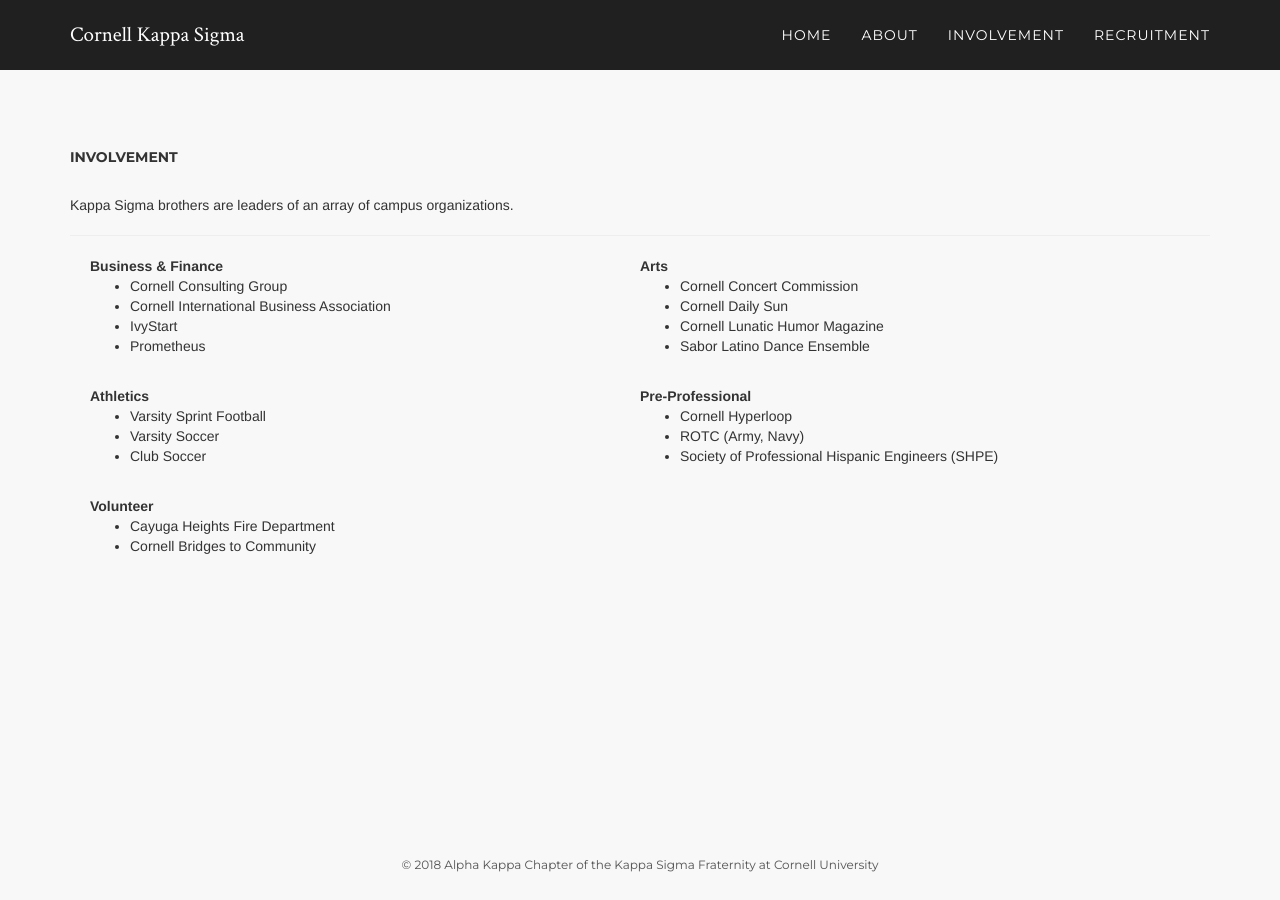
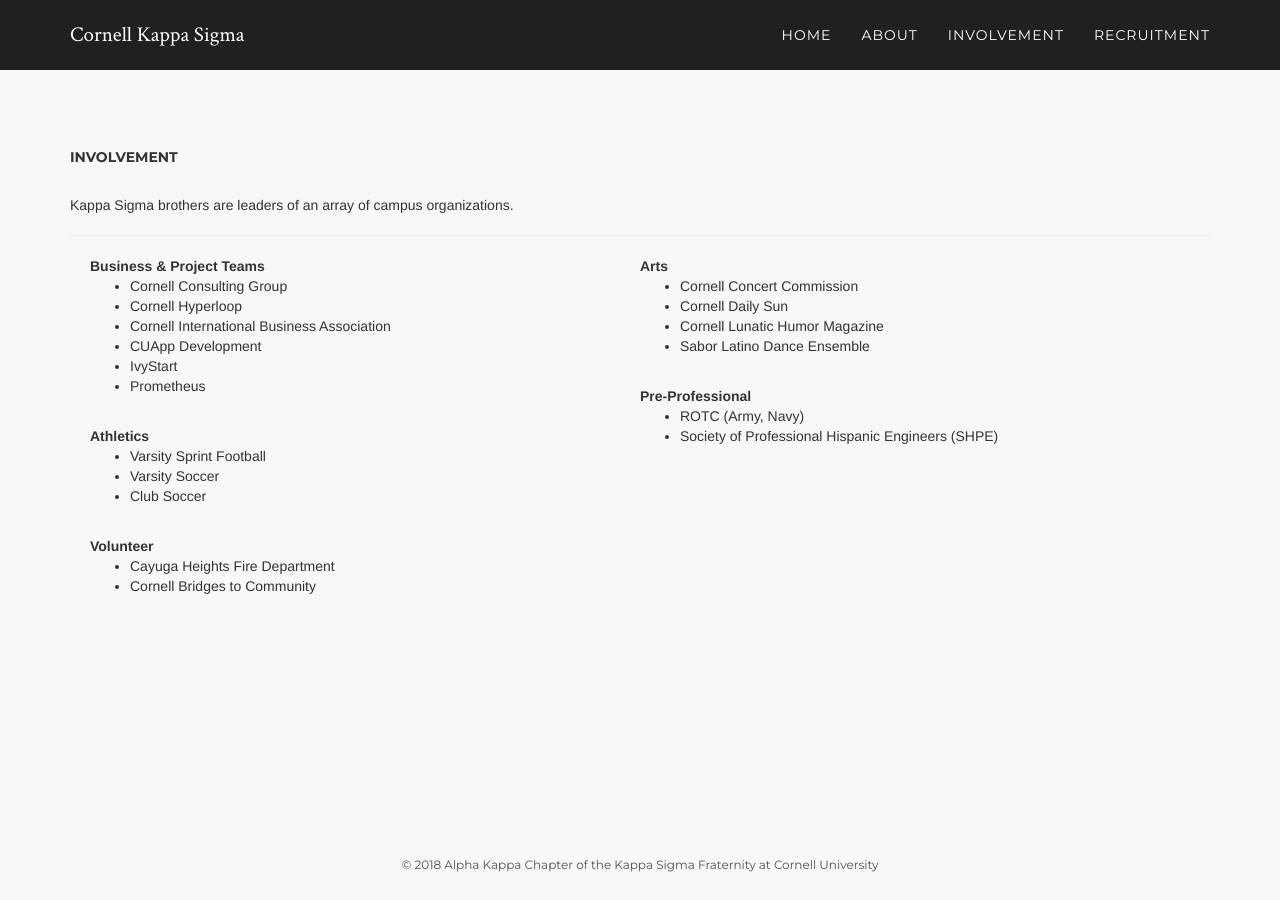
Before and after one commit to pjochillin/cornellkappasigma, a Jekyll site: the page built from involvement/index.html, in a window 1280 px wide. Built offline with Jekyll 4.4.1, drawn with Linux system fonts in a browser that asks for light colours; nearby versions of some CDN libraries.

Commit message:
Update index.html

```diff
--- a/involvement/index.html
+++ b/involvement/index.html
@@ -13,12 +13,14 @@
 				Kappa Sigma brothers are leaders of an array of campus organizations.
 				<hr>
 			<div class="left">
-				<b>Business & Finance</b>
+				<b>Business & Project Teams</b>
 				<br>
 				<ul>
 
 <li>Cornell Consulting Group</li>
+<li>Cornell Hyperloop</li>
 <li>Cornell International Business Association</li>
+<li>CUApp Development</li>
 <li>IvyStart</li>
 <li>Prometheus</li>
 
```
Also changed, not shown: other parts of involvement/index.html (+0 -1 lines).
